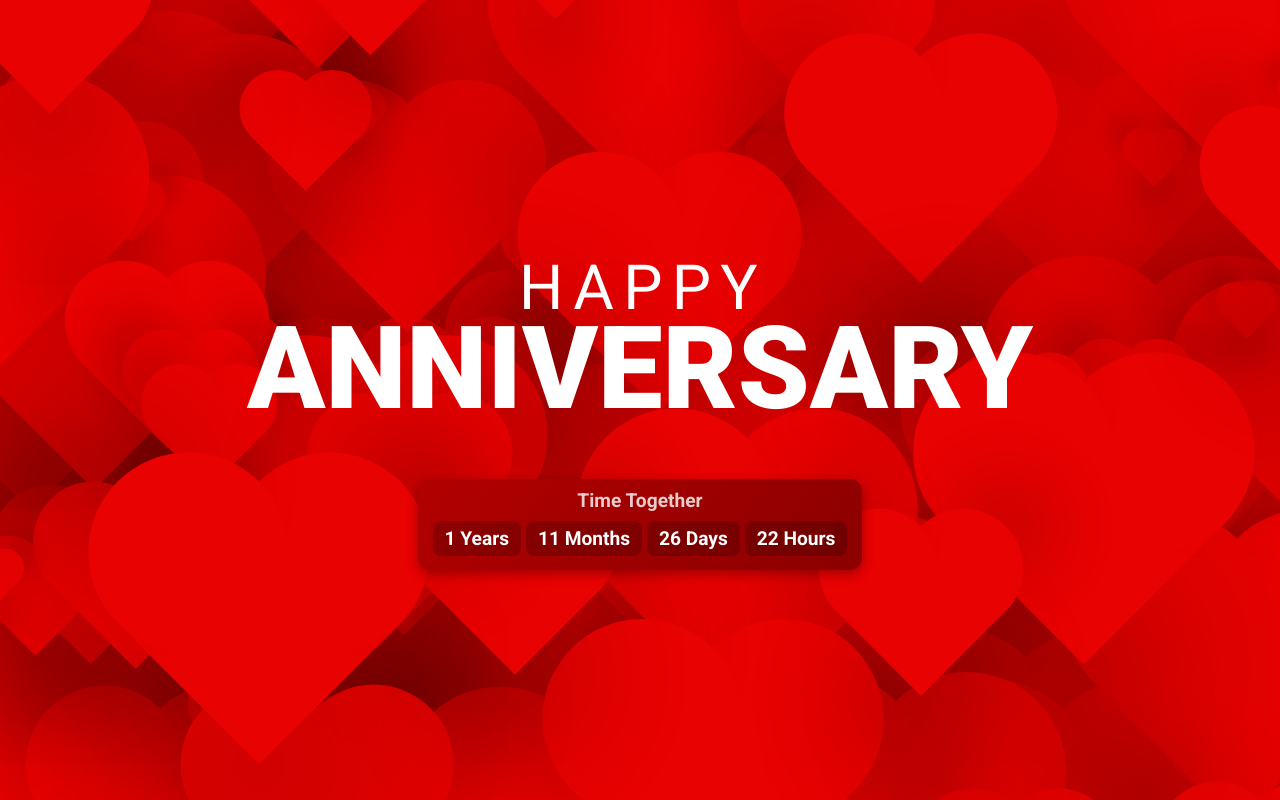
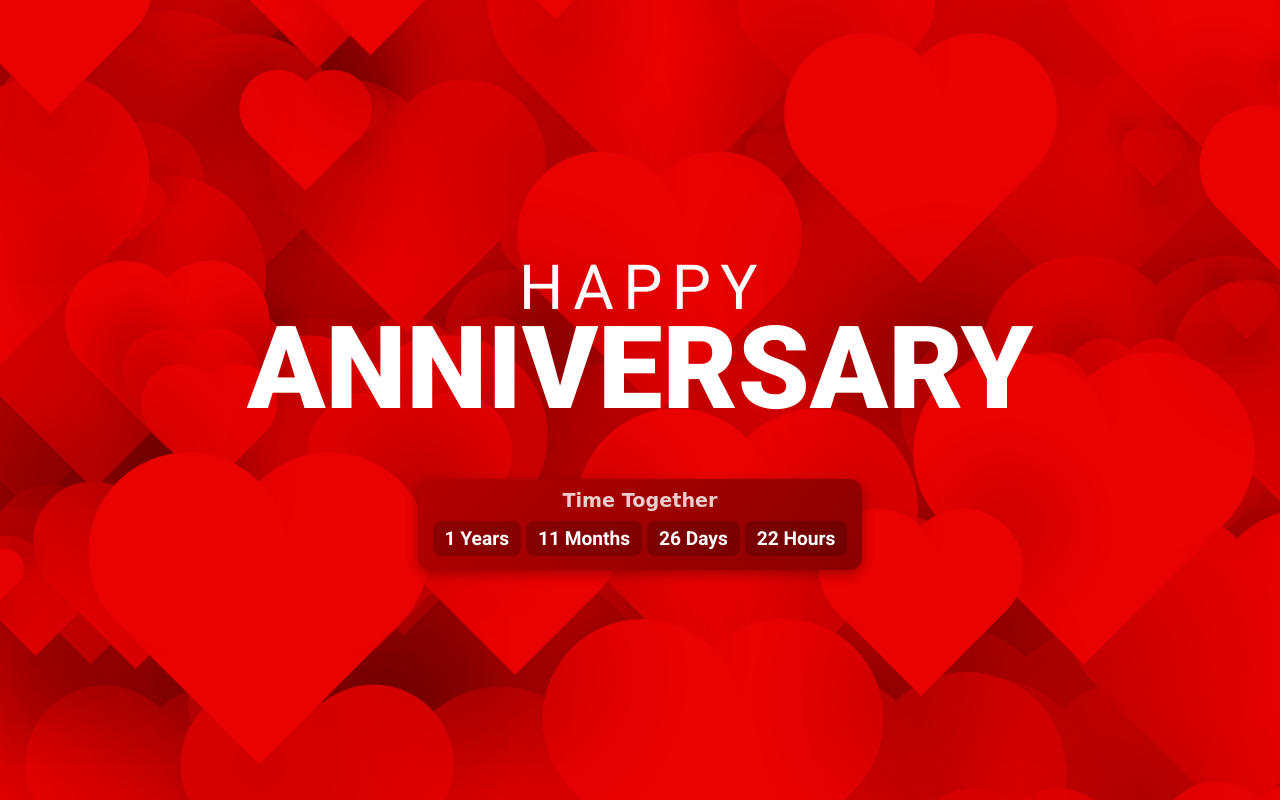
Before and after one commit to DevVakharia/HA, a plain HTML site: page index.html in a window 1280 px wide. Drawn offline with Linux system fonts and the light colour scheme.

Commit message:
Update timer.css
"Apple Chancery", cursive	;

```diff
--- a/timer.css
+++ b/timer.css
@@ -21,7 +21,7 @@
    box-shadow: 0 4px 12px rgba(0, 0, 0, 0.3);
 }
 .timer-label {
-    font-family: var(--roboto), Arial, sans-serif; /* Use the normal font */
+    font-family: "Apple Chancery", cursive	;
     font-size: 1.5vw;
     margin-bottom: 15px;
     opacity: 0.8;
```
